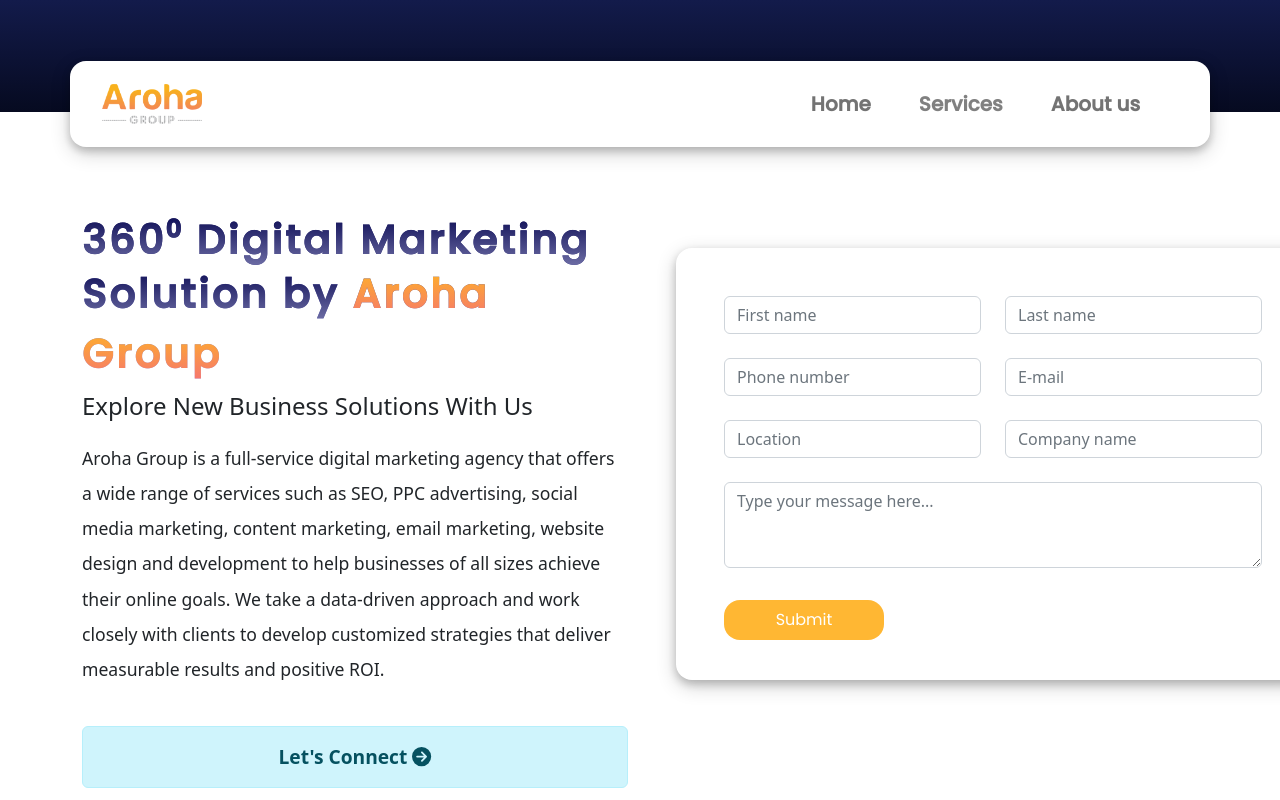
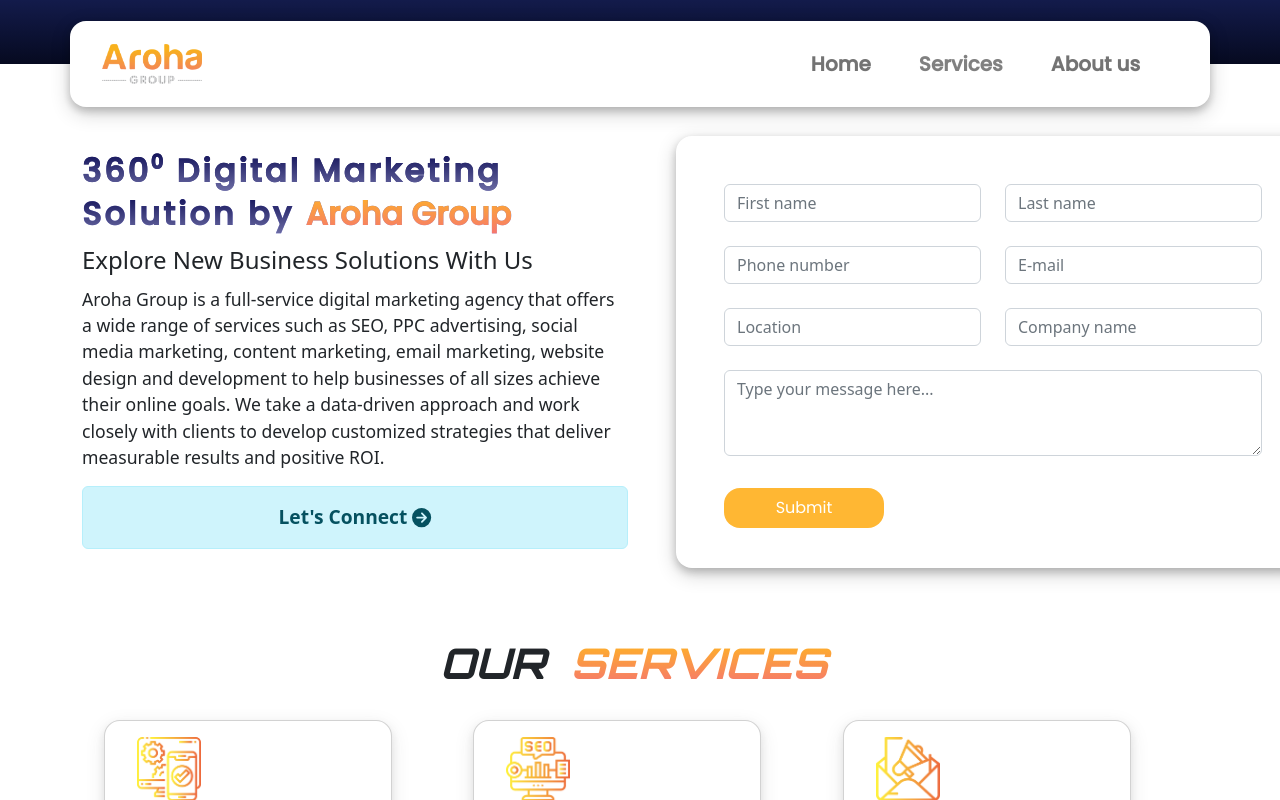
Before and after one commit to zeeyan23/Arohawebsite, a React (Create React App) app: page /#/ in a window 1280 px wide. Shown: the top 800 px of the page. Built offline with nearby package versions, Linux system fonts and the light colour scheme.

Commit message:
updated code

```diff
--- a/src/components/Navbar/header.module.css
+++ b/src/components/Navbar/header.module.css
@@ -103,3 +103,12 @@
       margin-left: initial;
     }
   }
+
+  @media only screen and (max-width: 1400px){
+    .nav{
+      height: 4em;
+    }
+    .containerNav{
+      top: 2em;
+    }
+  }
--- a/src/components/OurServices/ourservices.module.css
+++ b/src/components/OurServices/ourservices.module.css
@@ -144,3 +144,7 @@
         margin-top: 0em;
     }
  }
+
+ @media only screen and (max-width: 1400px){
+
+ }
--- a/src/pages/dashboard.module.css
+++ b/src/pages/dashboard.module.css
@@ -287,3 +287,27 @@
     }
 
  }
+
+ @media only screen and (max-width: 1400px){
+    .mainHeading{
+        margin-top: 1em;
+        /* margin-bottom: 2em; */
+    }
+    .heading1{
+        letter-spacing: normal;
+        font-size: 2em;
+    }
+    .formTop{
+        margin-top: -3em;
+    }
+    .alertBox{
+        margin-top: 0em;
+    }
+    .aboutUs{
+        line-height: 1.5em;
+    }
+    .quest{
+        padding-bottom: 0.1em;
+    }
+
+ }
```
Also changed, not shown: 1 other file (tests, documents, lock files or other folders).
